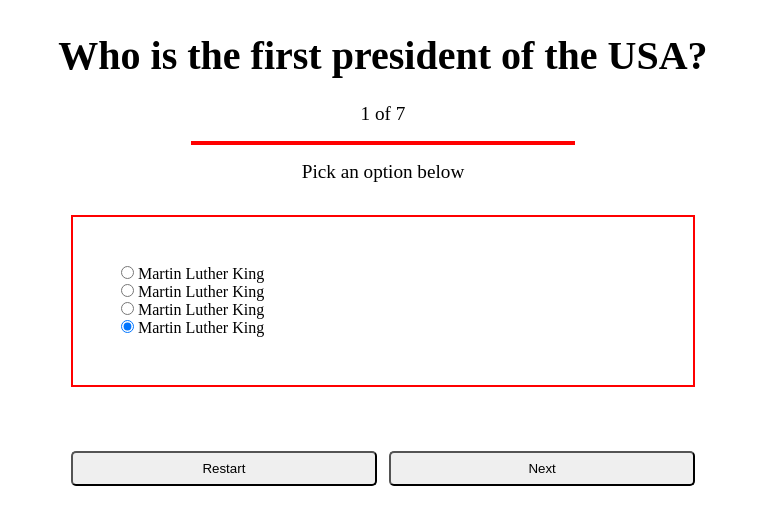
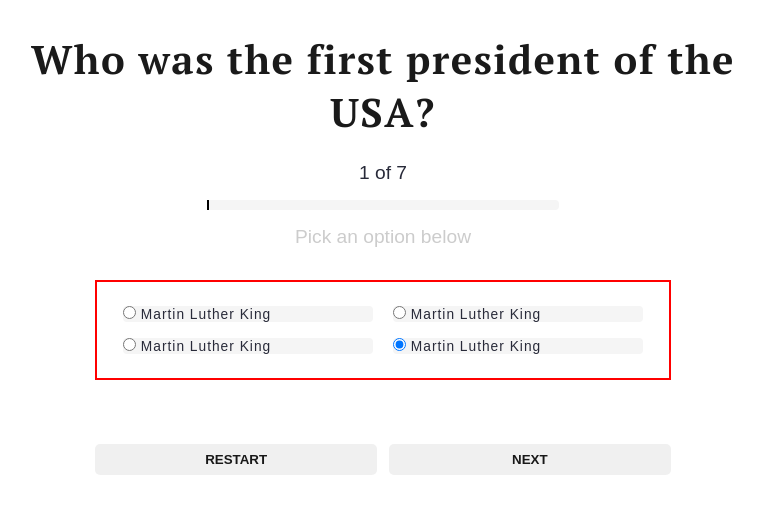
Before and after one commit to hauze-v/oop-quiz-app, a plain HTML site: page index.html in a window 1280 px wide. Shown: the whole page, without its empty margins (257-1020 px from the left). Drawn offline with Linux system fonts and the light colour scheme.

Commit message:
Styled the quiz choices box using flex and flex-wrap with a min-width. Also implemneted css variables.

```diff
--- a/css/styles.css
+++ b/css/styles.css
@@ -1,10 +1,27 @@
+/* --- Fonts --- */
+@import url("https:fonts.googleapis.com/css?family=Raleway|PT+Serif:700");
+
+/* --- Variables --- */
+:root {
+  --main-font-color: #1a1a1a;
+  --main-bg-color: white;
+  --main-theme-color: rgb(243, 168, 47);
+  --light-white: #f5f5f5;
+  --light-gray: #ccc;
+  --light-black: #282a39;
+  --font-body-stack: Ralwway, Charcoal, sans-serif;
+  --font-heading-stack: "PT Serif", sans-serif;
+  --container-width: 768px;
+}
+
+/* --- Basic Styles --- */
 * {
   box-sizing: border-box;
   margin: 0px;
   padding: 0px;
 }
-.jabquiz {
-  width: 65%;
+.container {
+  max-width: var(--container-width);
   margin: 0 auto;
 }
 .jabquiz__question-box {
@@ -12,35 +29,60 @@
   text-align: center;
 }
 .jabquiz__question {
+  font-family: var(--font-heading-stack);
+  font-weight: bold;
+  letter-spacing: 1.5px;
   font-size: 2.5rem;
   margin-bottom: 1.5rem;
+  color: var(--main-font-color);
 }
 .jabquiz__tracker {
+  font-family: var(--font-body-stack);
+  color: var(--light-black);
   font-size: 1.2rem;
   margin-bottom: 1rem;
 }
 .progress {
-  border: 2px solid red;
+  border-radius: 4px;
   width: 50%;
   margin: 0 auto;
   margin-bottom: 1rem;
+  background-color: var(--light-white);
+}
+.progress__inner {
+  height: 10px;
+  width: 0%;
+  background-color: var(--main-theme-color);
+  border-right: 2px solid black;
 }
 .jabquiz__tagline {
+  font-family: var(--font-body-stack);
+  color: var(--light-gray);
   font-size: 1.2rem;
 }
 
 /* --- Body Styles (Choices & Radio Buttons) --- */
 .jabquiz__choices-box {
- border: 2px solid red;
  width: 75%;
  margin: 0 auto;
- padding: 3rem;
+ padding: 1rem;
+ border: 2px solid red;
 }
 .jabquiz__choices {
   list-style: none;
+  display: flex;
+  flex-wrap: wrap;
 }
 .jabquiz__choice {
-
+  min-width: 250px;
+  border-radius: 4px;
+  display: block;
+  background: var(--light-white);
+  margin: 0.5rem auto;
+  font-family: sans-serif;
+  color: var(--light-black);
+  letter-spacing: 1px;
+  font-size: 0.86rem;
 }
 .jabquiz__input {
 
@@ -61,7 +103,15 @@
   outline: none;
   padding: 0.5rem;
   border-radius: 5px;
+  border: 0;
+  text-transform: uppercase;
+  transition: 0.3s all ease;
+  opacity: 0.9;
+  font-weight: bold;
 }
 .jabquiz__button:hover {
   cursor: pointer;
+  opacity: 1;
+  background: var(--light-black);
+  color: white;
 }
--- a/index.html
+++ b/index.html
@@ -18,7 +18,7 @@
 
         <!-- Header section that contains the question and progress information -->
         <div class="jabquiz__question-box">
-          <h1 class="jabquiz__question">Who is the first president of the USA?</h1>
+          <h1 class="jabquiz__question">Who was the first president of the USA?</h1>
           <p class="jabquiz__tracker">1 of 7</p>
           <div class="progress">
             <div class="progress__inner"></div>
```
